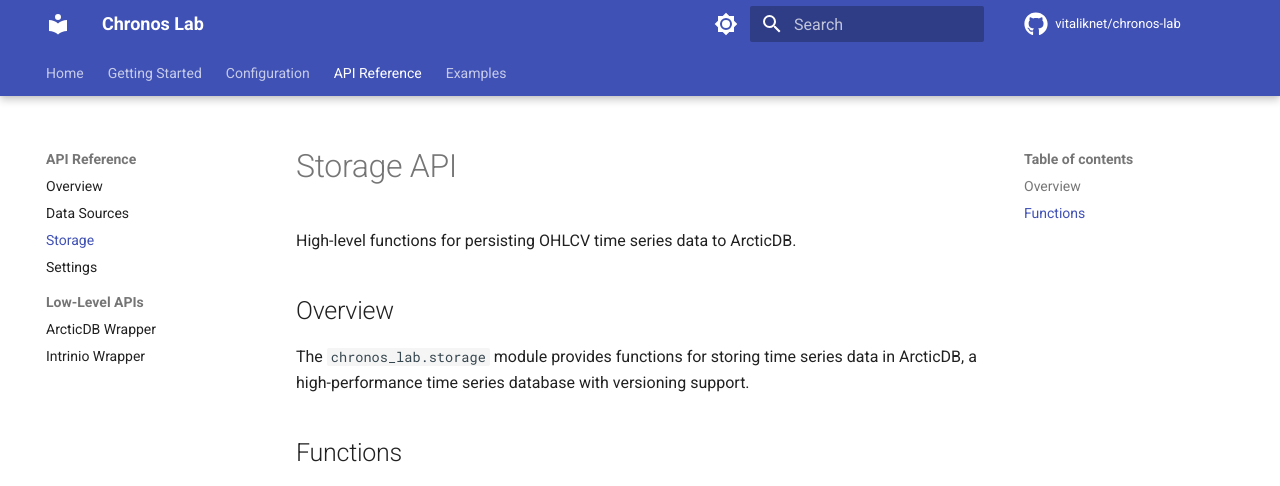
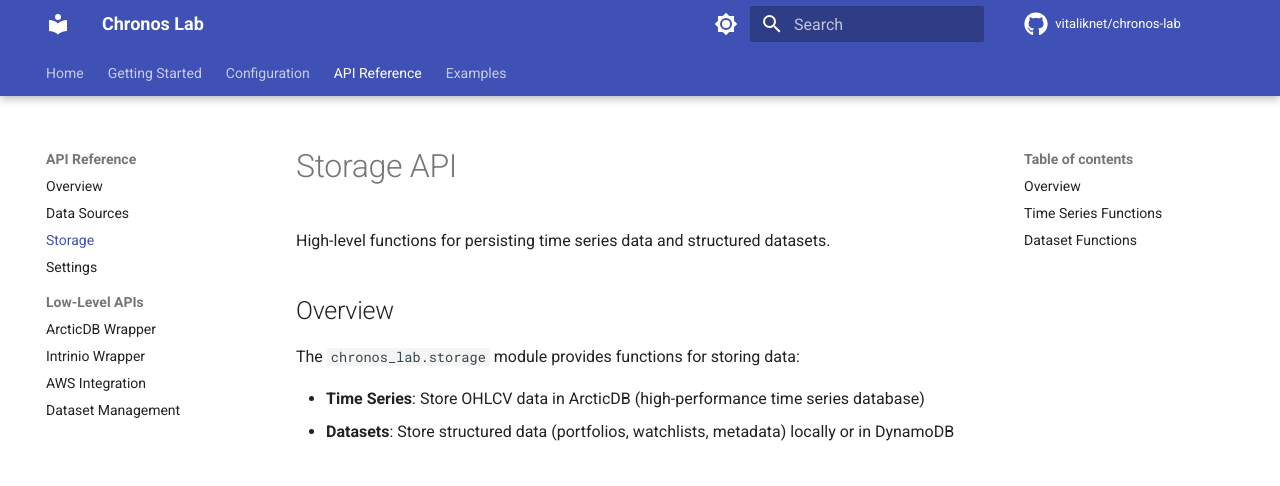
Before and after one commit to vitaliknet/chronos-lab, an MkDocs documentation site: the page built from docs/api/storage.md, in a window 1280 px wide. Shown: the top 486 px of the page. Built offline with MkDocs 1.6.1 and Material for MkDocs 9.7.7, drawn with Linux system fonts in a browser that asks for light colours; comment, search, counter and statistics services are not loaded; the version menu is left out; some of the changed text lies outside the part shown; grey boxes are pictures that could not be loaded.

Commit message:
Bump version to 0.1.4 and update documentation for AWS integration and dataset management
- Add `aws.md` and `dataset.md` for documenting low-level AWS utilities and dataset handling.
- Expand `sources.md` and `storage.md` to include dataset-related functions alongside existing time-series operations.
- Update `mkdocs.yml` to include new documentation modules in navigation.
- Refactor version to `0.1.4` in `pyproject.toml` and `uv.lock`.

```diff
--- a/docs/api/storage.md
+++ b/docs/api/storage.md
@@ -1,14 +1,24 @@
 # Storage API
 
-High-level functions for persisting OHLCV time series data to ArcticDB.
+High-level functions for persisting time series data and structured datasets.
 
 ## Overview
 
-The `chronos_lab.storage` module provides functions for storing time series data in ArcticDB, a high-performance time series database with versioning support.
+The `chronos_lab.storage` module provides functions for storing data:
 
-## Functions
+- **Time Series**: Store OHLCV data in ArcticDB (high-performance time series database)
+- **Datasets**: Store structured data (portfolios, watchlists, metadata) locally or in DynamoDB
+
+## Time Series Functions
 
 ::: chronos_lab.storage.ohlcv_to_arcticdb
     options:
       show_root_heading: true
       heading_level: 3
+
+## Dataset Functions
+
+::: chronos_lab.storage.to_dataset
+    options:
+      show_root_heading: true
+      heading_level: 3
--- a/mkdocs.yml
+++ b/mkdocs.yml
@@ -92,6 +92,8 @@ nav:
     - Low-Level APIs:
       - ArcticDB Wrapper: api/arcdb.md
       - Intrinio Wrapper: api/intrinio.md
+      - AWS Integration: api/aws.md
+      - Dataset Management: api/dataset.md
   - Examples: examples.md
 
 extra:
--- a/pyproject.toml
+++ b/pyproject.toml
@@ -1,6 +1,6 @@
 [project]
 name = "chronos-lab"
-version = "0.1.3"
+version = "0.1.4"
 description = "Time series research laboratory"
 readme = "README.md"
 requires-python = ">=3.12"
```
Also changed, not shown: docs/api/aws.md (added, +72 -0 lines), docs/api/dataset.md (added, +38 -0 lines), docs/api/sources.md (+10 -2 lines), 1 other file.
